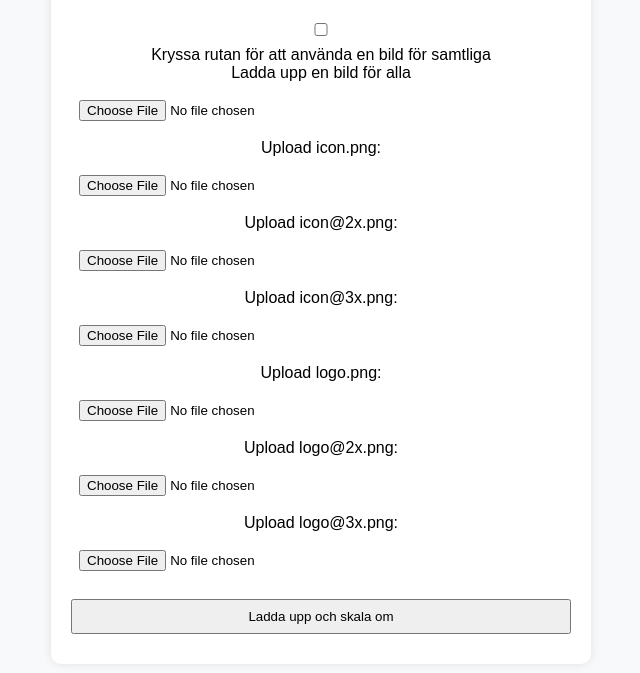
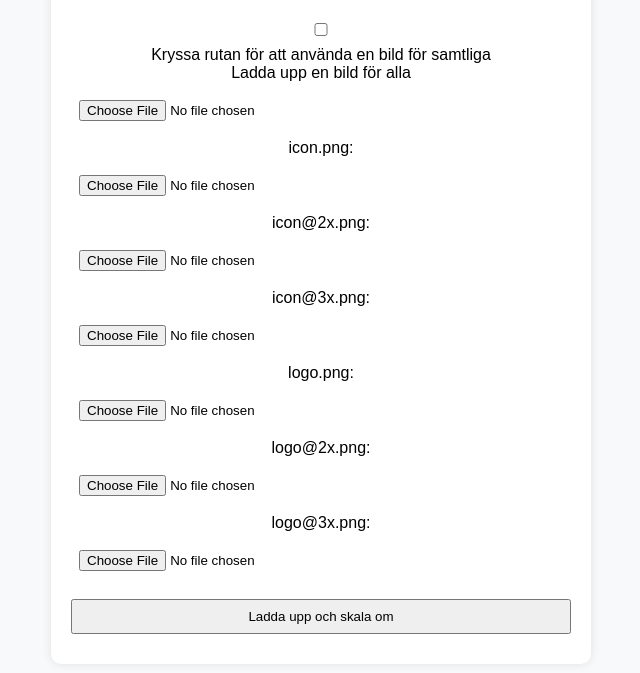
Before and after one commit to Liilep/WalletFixer, a plain HTML site: page index.html in a window 1280 px wide. Shown: the part 149-822 px from the top of the page, without its empty margins (319-959 px from the left). Drawn offline with Linux system fonts and the light colour scheme.

Commit message:
Update index.html

```diff
--- a/index.html
+++ b/index.html
@@ -47,17 +47,17 @@
         </div>
 
         <div id="individualUploads">
-            <label>Upload icon.png:</label>
+            <label>icon.png:</label>
             <input type="file" class="file-input" data-key="icon" accept="image/*">
-            <label>Upload icon@2x.png:</label>
+            <label>icon@2x.png:</label>
             <input type="file" class="file-input" data-key="icon2x" accept="image/*">
-            <label>Upload icon@3x.png:</label>
+            <label>icon@3x.png:</label>
             <input type="file" class="file-input" data-key="icon3x" accept="image/*">
-            <label>Upload logo.png:</label>
+            <label>logo.png:</label>
             <input type="file" class="file-input" data-key="logo" accept="image/*">
-            <label>Upload logo@2x.png:</label>
+            <label>logo@2x.png:</label>
             <input type="file" class="file-input" data-key="logo2x" accept="image/*">
-            <label>Upload logo@3x.png:</label>
+            <label>logo@3x.png:</label>
             <input type="file" class="file-input" data-key="logo3x" accept="image/*">
         </div>
 
```
